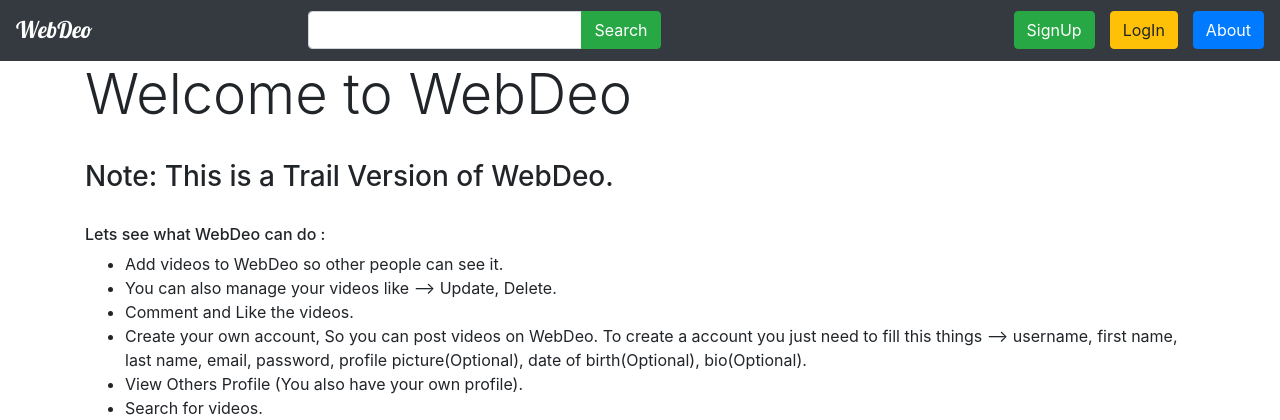
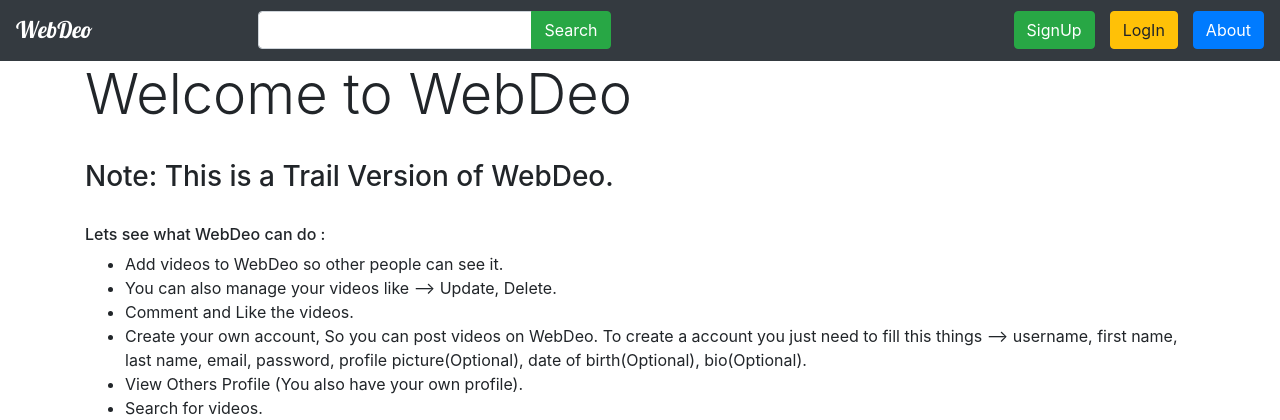
Before and after one commit to shreyasghansawant/WebDeo, a Django app: page /about/ in a window 1280 px wide. Shown: the top 420 px of the page. Run offline with Django 3.2, Linux system fonts and the light colour scheme; some libraries are stand-ins or nearby versions.

Commit message:
Update base.html

```diff
--- a/videos/templates/videos/base.html
+++ b/videos/templates/videos/base.html
@@ -19,7 +19,7 @@
         </button>
         <div class="navbar-collapse collapse" id="this">
 			<ul class="navbar-nav mr-auto">
-				<li class="nav-item" style="margin-left:200px; margin-right:15px;">
+				<li class="nav-item" style="margin-left:150px; margin-right:15px;">
 					<form action="{% url 'videos:search' %}" method="get">
 						<div class="input-group">
 							<input type="text" name="s_text" class="form-control">
```
